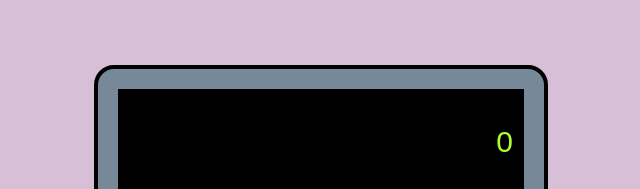
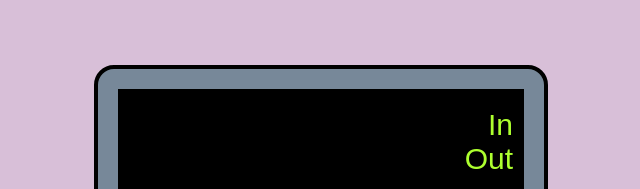
Before and after one commit to EhSlashEh/bootcamp, a plain HTML site: page 3 Front End Development Libraries/JavaScriptCalculator/index.html in a window 1280 px wide. Shown: the top 189 px of the page, without its empty margins (327-967 px from the left). Drawn offline with Linux system fonts and the light colour scheme.

Commit message:
Update index.html

```diff
--- a/3 Front End Development Libraries/JavaScriptCalculator/index.html
+++ b/3 Front End Development Libraries/JavaScriptCalculator/index.html
@@ -21,7 +21,12 @@
     <div id="center-container" class="container-fluid">
         <div id="calculator">
             <div id="display">
-                0
+                <div id="display-input">
+                    In
+                </div>
+                <div id="display-output">
+                    Out
+                </div>
             </div>
             <div id="buttons">
                 <div id="clear" class="input-button">
```
